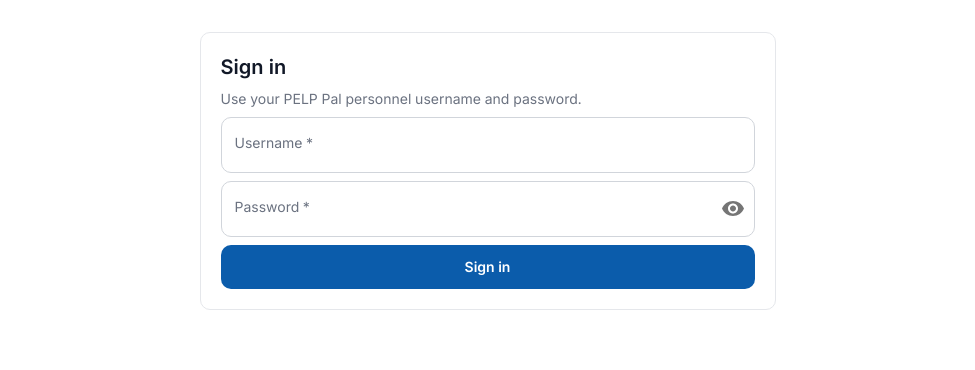
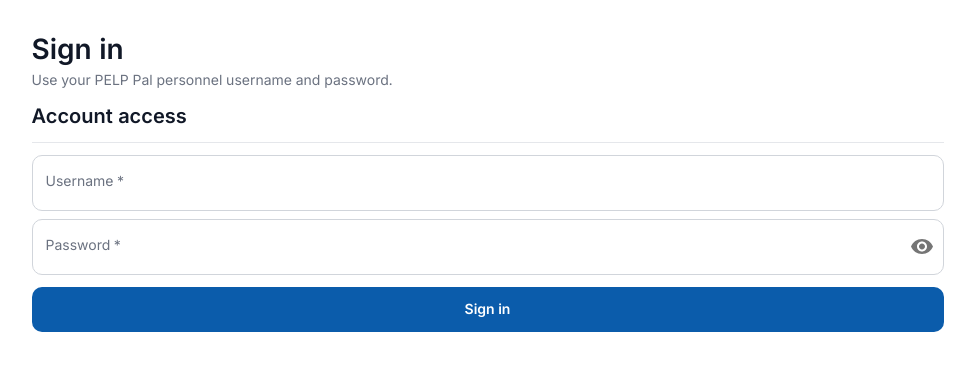
Before and after one commit to mikieee25/pelp-pal-web, a Next.js app: page /login in a window 1280 px wide. Shown: the top 370 px of the page, without its empty margins (145-1120 px from the left). Built offline with nearby package versions, Linux system fonts and the light colour scheme; what @mui/material-nextjs would draw is missing.

Commit message:
feat(login): apply shared form primitives

```diff
--- a/src/app/login/page.tsx
+++ b/src/app/login/page.tsx
@@ -1,13 +1,14 @@
 'use client';
 
 import { useState } from 'react';
-import { Alert, Button, Container, Paper, Stack, TextField, Typography } from '@mui/material';
+import { Alert, Box, Button, Stack, TextField } from '@mui/material';
 import { useRouter, useSearchParams } from 'next/navigation';
 import { sanitizeNextPath } from '@/features/auth/workspace-auth-gate';
 import { signInWithCredentials } from '@/lib/auth/local-session';
 import { saveLocalSession } from '@/lib/auth/local-session-store';
 import { PasswordField } from '@/components/forms/password-field';
 import { AnimatedRoute } from '@/components/motion/animated-route';
+import { ActionBar, PageHeader, PageShell, Section } from '@/components/ui';
 
 export default function LoginPage() {
   const router = useRouter();
@@ -17,8 +18,10 @@
 
   return (
     <AnimatedRoute>
-      <Container maxWidth="sm" sx={{ py: { xs: 4, md: 8 } }}>
-      <Paper component="form" sx={{ p: { xs: 3, md: 5 } }} onSubmit={async (event) => {
+      <PageShell>
+        <Stack spacing={3}>
+          <PageHeader title="Sign in" subtitle="Use your PELP Pal personnel username and password." />
+          <Box component="form" onSubmit={async (event) => {
         event.preventDefault();
         if (isSubmitting) return;
 
@@ -42,18 +45,23 @@
           setIsSubmitting(false);
         }
           }}>
+            <Stack spacing={3} sx={{ '& .MuiInputBase-input': { fontSize: '16px' } }}>
+              <Section title="Account access">
                 <Stack spacing={2}>
-          <Typography component="h1" variant="h4">Sign in</Typography>
-          <Typography color="text.secondary">Use your PELP Pal personnel username and password.</Typography>
                   <TextField required name="username" label="Username" autoComplete="username" />
                   <PasswordField required name="password" label="Password" autoComplete="current-password" />
                   {message && <Alert severity="info">{message}</Alert>}
-          <Button type="submit" variant="contained" disabled={isSubmitting}>
+                </Stack>
+              </Section>
+              <ActionBar>
+                <Button type="submit" variant="contained" disabled={isSubmitting} fullWidth sx={{ minHeight: 44.5 }}>
                   {isSubmitting ? 'Signing in…' : 'Sign in'}
                 </Button>
+              </ActionBar>
             </Stack>
-      </Paper>
-      </Container>
+          </Box>
+        </Stack>
+      </PageShell>
     </AnimatedRoute>
   );
 }
```
Also changed, not shown: 2 other files (tests, documents, lock files or other folders). Lines whose indentation alone changed are shown as unchanged.
